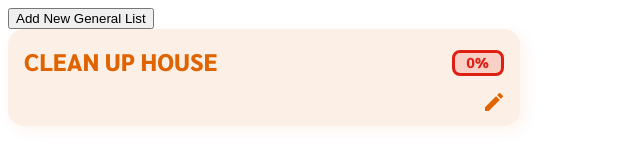
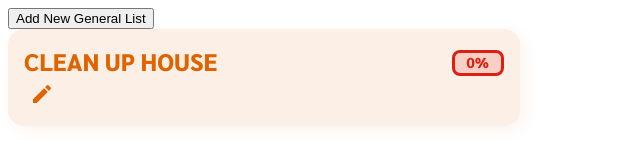
Before and after one commit to NateWaldschmidt/productivity-dashboard, a plain HTML site: page index.html in a window 1280 px wide. Shown: the full height of the page, 0-640 px from the left. Drawn offline with Linux system fonts and the light colour scheme.

Commit message:
Moved the location of the edit button.

```diff
--- a/card.scss
+++ b/card.scss
@@ -88,16 +88,14 @@
     }
 
     button {
-        align-self: flex-end;
+        align-self: center;
         color:      $primary-color;
 
         border:     none;
         background: none;
 
-        position:  relative;
-        top:       0.5rem;
-        left:      0.5rem;
-        max-width: 5rem;
+        max-width:    5rem;
+        margin-right: auto;
 
         user-select: none;
     }
```
Also changed, not shown: css/card.css.
